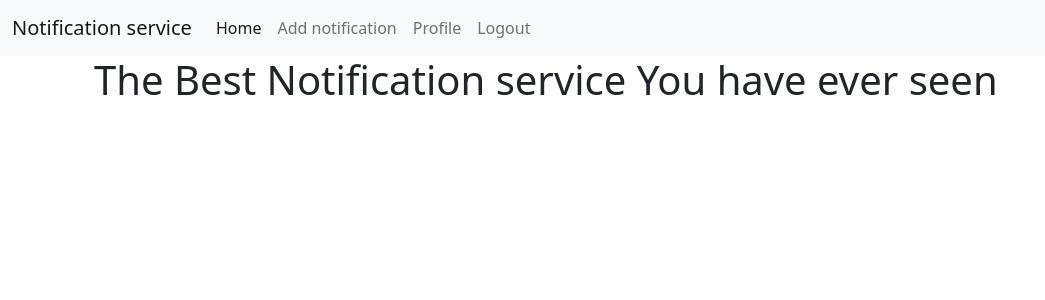
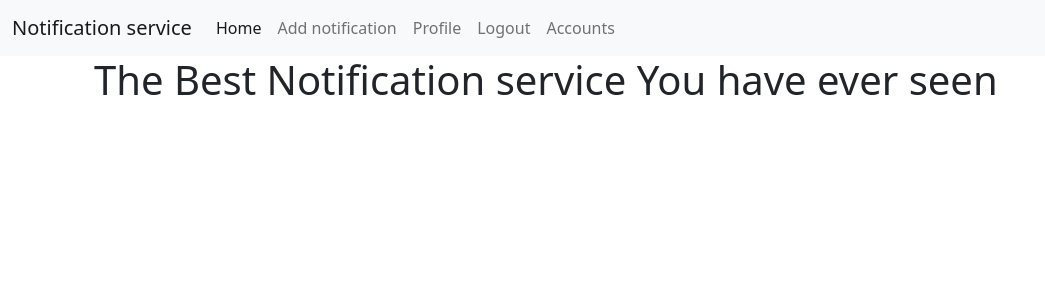
Before and after one commit to noteasycode/api_notifications, a Django app: page / in a window 1280 px wide. Shown: the top 300 px of the page, without its empty margins (0-1045 px from the left). Run offline with Django 4.2, Linux system fonts and the light colour scheme; the visitor is signed in with stand-in values (Sample User, id 1); some libraries are stand-ins or nearby versions.

Commit message:
do some progress

```diff
--- a/templates/includes/nav.html
+++ b/templates/includes/nav.html
@@ -16,10 +16,8 @@
         <li class="nav-item">
           <a class="nav-link" href="#">Profile</a>
         </li>
+        <li class="nav-item">
           <a class="nav-link" href="{% url 'logout' %}">Logout</a>
-        {% elif user.is_staff %}
-        <li class="nav-item">
-          <a class="nav-link" href="#">Accounts</a>
         </li>
         {% else %}
         <li class="nav-item">
@@ -29,6 +27,11 @@
             <a class="nav-link" href="{% url 'users:signup' %}">SignUp</a>
         </li>
         {% endif %}
+        {% if user.is_staff %}
+        <li class="nav-item">
+          <a class="nav-link" href="#">Accounts</a>
+        </li>
+        {% endif %}
       </ul>
     </div>
   </div>
```
